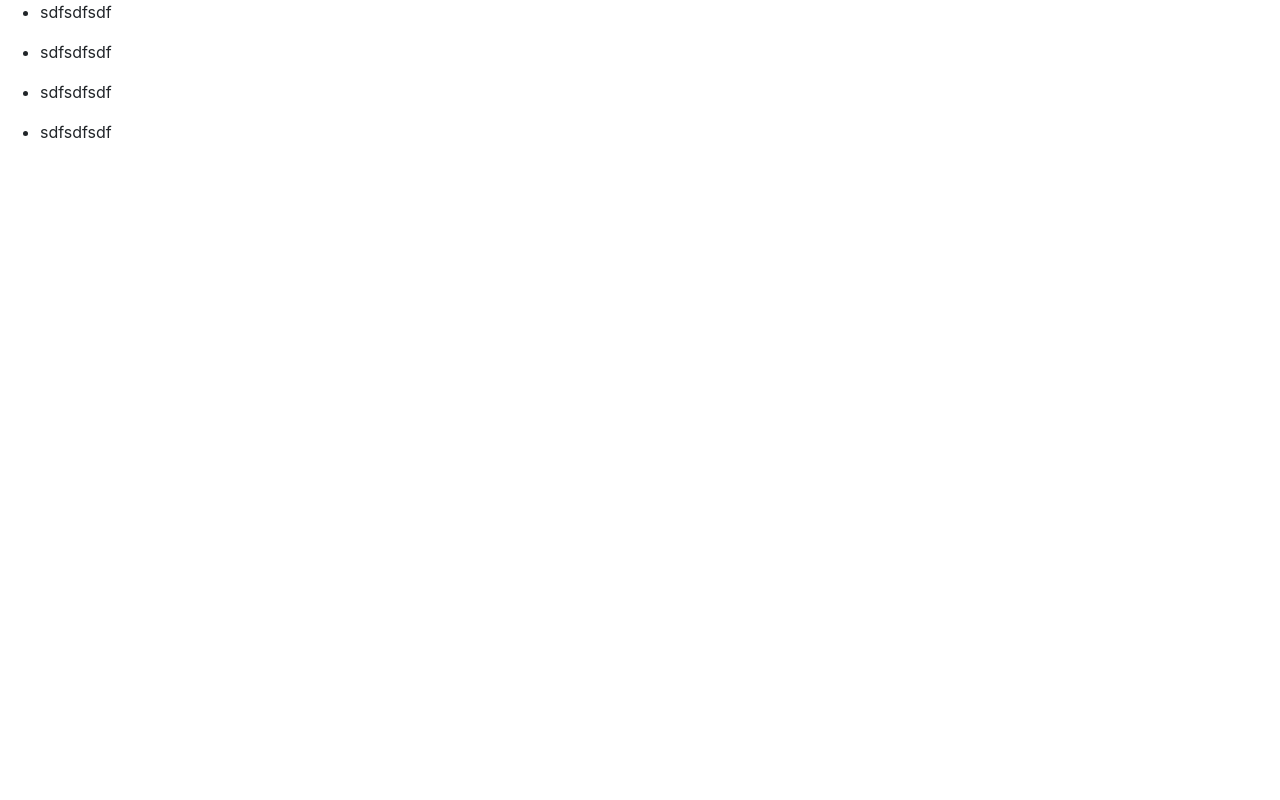
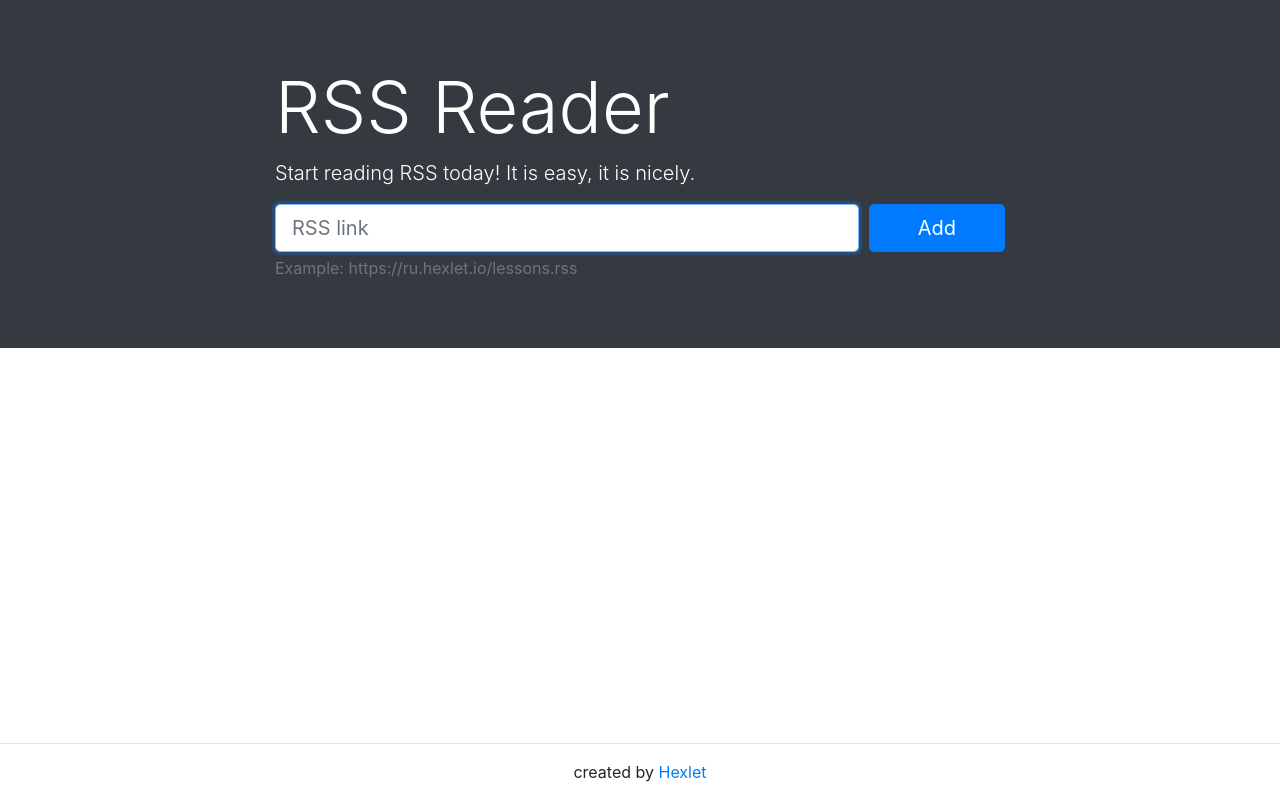
Before and after one commit to BiscuitDream/frontend-project-lvl3, a website built with webpack: page template.html in a window 1280 px wide. Built offline with nearby package versions, Linux system fonts and the light colour scheme.

Commit message:
add form to html template

```diff
--- a/template.html
+++ b/template.html
@@ -5,20 +5,42 @@
   <meta name="viewport" content="width=device-width, initial-scale=1.0">
   <title>Document</title>
 </head>
-<body>
-  <ul>
-    <li>
-      <p>sdfsdfsdf</p>
-    </li>
-    <li>
-      <p>sdfsdfsdf</p>
-    </li>
-    <li>
-      <p>sdfsdfsdf</p>
-    </li>
-    <li>
-      <p>sdfsdfsdf</p>
-    </li>
-  </ul>
+<body class="d-flex flex-column min-vh-100">
+  <main class="flex-grow-1">
+    <section class="jumbotron jumbotron-fluid bg-dark">
+      <div class="container-xl">
+        <div class="row">
+          <div class="col-md-10 col-lg-8 mx-auto text-white">
+            <h1 class="display-3">RSS Reader</h1>
+            <p class="lead">Start reading RSS today! It is easy, it is nicely.</p>
+            <form action="" class="rss-form">
+              <div class="form-row">
+                <div class="col">
+                  <input autofocus required name="url" aria-label="url" class="form-control form-control-lg w-100" placeholder="RSS link">
+                </div>
+                <div class="col-auto">
+                  <button type="submit" aria-label="add" class="btn btn-lg btn-primary px-sm-5">Add</button>
+                </div>
+              </div>
+            </form>
+            <p class="text-muted my-1">Example: https://ru.hexlet.io/lessons.rss</p>
+            <div class="feedback"></div>
+          </div>
+        </div>
+      </div>
+    </section>
+    <div class="container-xl">
+      <div class="row">
+        <div class="col-md-10 col-lg-8 mx-auto feeds"></div>
+      </div>
+    </div>
+  </main>
+  <footer class="footer border-top py-3 mt-5">
+    <div class="container-xl">
+      <div class="text-center">
+        created by <a href="https://ru.hexlet.io/professions/frontend/projects/11" target="_blank">Hexlet</a>
+      </div>
+    </div>
+  </footer>
 </body>
 </html>
```
